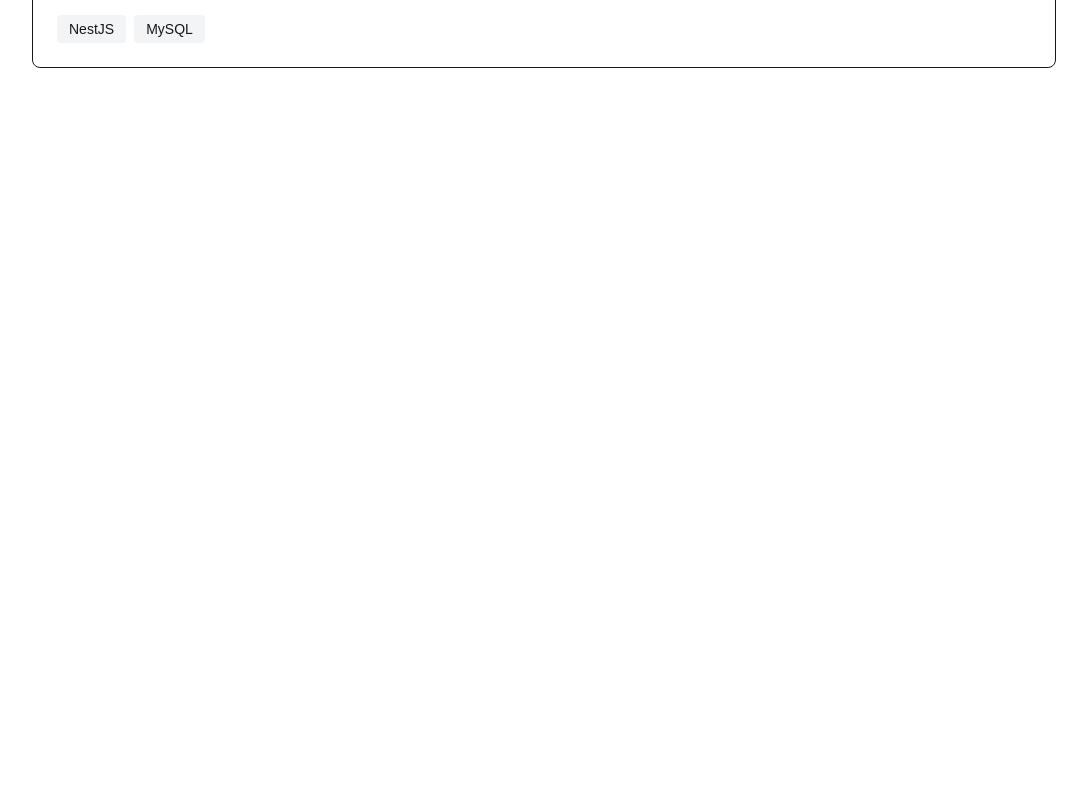
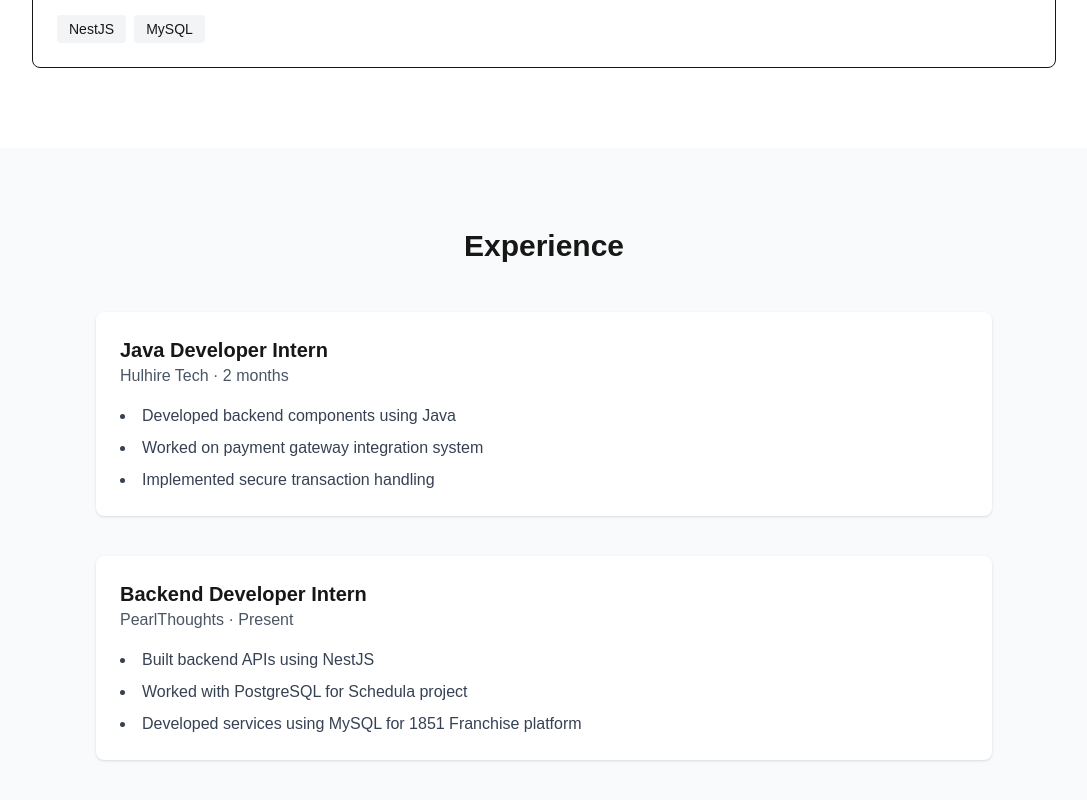
Before and after one commit to snehak07/interactive-portfolio, a Next.js app in the folder frontend/: page / in a window 1280 px wide. Shown: the part 2061-2861 px from the top of the page, without its empty margins (96-1183 px from the left). Before the commit the page ends 2209 px from the top, so only its background shows below. Built offline with nearby package versions, Linux system fonts and the light colour scheme.

Commit message:
feat:Added Experience-section

```diff
--- /dev/null
+++ b/frontend/app/components/Experience.tsx
@@ -0,0 +1,41 @@
+export default function Experience() {
+  return (
+    <section className="py-20 px-6 bg-gray-50">
+      <h2 className="text-3xl font-bold text-center mb-12">
+        Experience
+      </h2>
+
+      <div className="max-w-4xl mx-auto space-y-10">
+        {/* Hulhire Tech */}
+        <div className="bg-white p-6 rounded-lg shadow">
+          <h3 className="text-xl font-semibold">
+            Java Developer Intern
+          </h3>
+          <p className="text-gray-600">
+            Hulhire Tech · 2 months
+          </p>
+          <ul className="list-disc list-inside mt-4 text-gray-700 space-y-2">
+            <li>Developed backend components using Java</li>
+            <li>Worked on payment gateway integration system</li>
+            <li>Implemented secure transaction handling</li>
+          </ul>
+        </div>
+
+        {/* PearlThoughts */}
+        <div className="bg-white p-6 rounded-lg shadow">
+          <h3 className="text-xl font-semibold">
+            Backend Developer Intern
+          </h3>
+          <p className="text-gray-600">
+            PearlThoughts · Present
+          </p>
+          <ul className="list-disc list-inside mt-4 text-gray-700 space-y-2">
+            <li>Built backend APIs using NestJS</li>
+            <li>Worked with PostgreSQL for Schedula project</li>
+            <li>Developed services using MySQL for 1851 Franchise platform</li>
+          </ul>
+        </div>
+      </div>
+    </section>
+  );
+}
--- a/frontend/app/page.tsx
+++ b/frontend/app/page.tsx
@@ -2,6 +2,8 @@ import Hero from "./components/Hero";
 import About from "./components/About";
 import Skills from "./components/Skills";
 import Projects from "./components/Projects";
+import Experience from "./components/Experience";
+
 
 
 export default function Home() {
@@ -11,6 +13,7 @@ export default function Home() {
       <About />
       <Skills />
       <Projects />
+      <Experience />
     </main>
   );
 }
```
